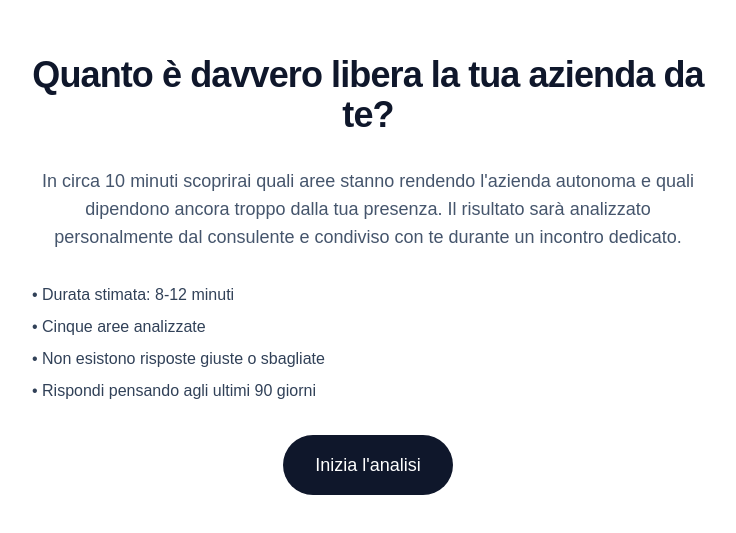
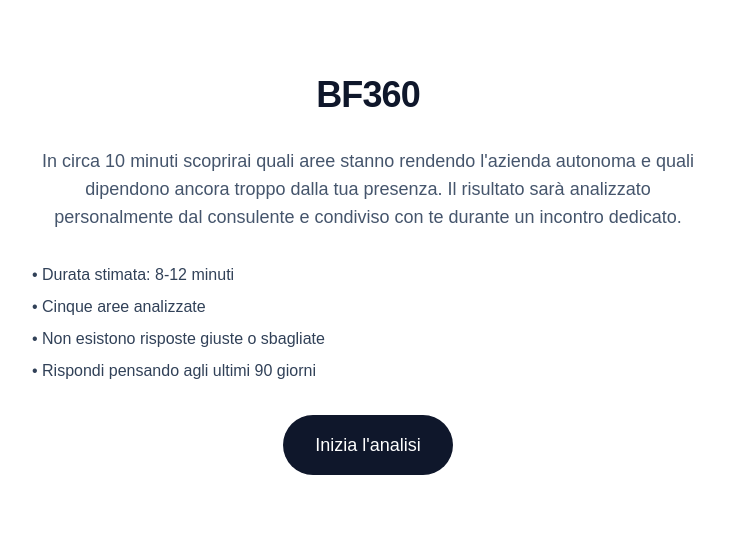
Before and after one commit to MTS2025-mcs/ili-app, a Next.js app: page / in a window 1280 px wide. Shown: the part 125-658 px from the top of the page, without its empty margins (272-1008 px from the left). Built offline with nearby package versions, Linux system fonts and the light colour scheme; no server answers.

Commit message:
Rebrand homepage e titolo a BF360

```diff
--- a/src/app/layout.tsx
+++ b/src/app/layout.tsx
@@ -2,7 +2,7 @@ import type { Metadata } from 'next';
 import './globals.css';
 
 export const metadata: Metadata = {
-  title: 'Indice di Libertà Imprenditoriale',
+  title: 'BF360',
   description: 'Scopri quanto la tua azienda dipende da te.',
 };
 
--- a/src/app/page.tsx
+++ b/src/app/page.tsx
@@ -6,7 +6,7 @@ export default function Home() {
     <main className="flex flex-1 flex-col items-center justify-center px-6 py-16 text-center">
       <div className="max-w-2xl space-y-8">
         <h1 className="text-3xl font-bold tracking-tight sm:text-4xl text-slate-900">
-          Quanto è davvero libera la tua azienda da te?
+          {brand.brandName}
         </h1>
         <p className="text-lg text-slate-600">
           In circa {brand.assessment.estimatedMinutes} minuti scoprirai quali aree stanno rendendo l&apos;azienda autonoma e quali dipendono ancora troppo dalla tua presenza. Il risultato sarà analizzato personalmente dal consulente e condiviso con te durante un incontro dedicato.
--- a/src/config/brand.ts
+++ b/src/config/brand.ts
@@ -1,5 +1,5 @@
 export const brand = {
-  brandName: '[NOME BRAND]',
+  brandName: 'BF360',
   consultantName: 'Mattia Cosimo Saracino',
   consultantEmail: process.env.CONSULTANT_EMAIL ?? 'mattia.saracino@example.com',
   consultantPhone: '[TELEFONO]',
```
